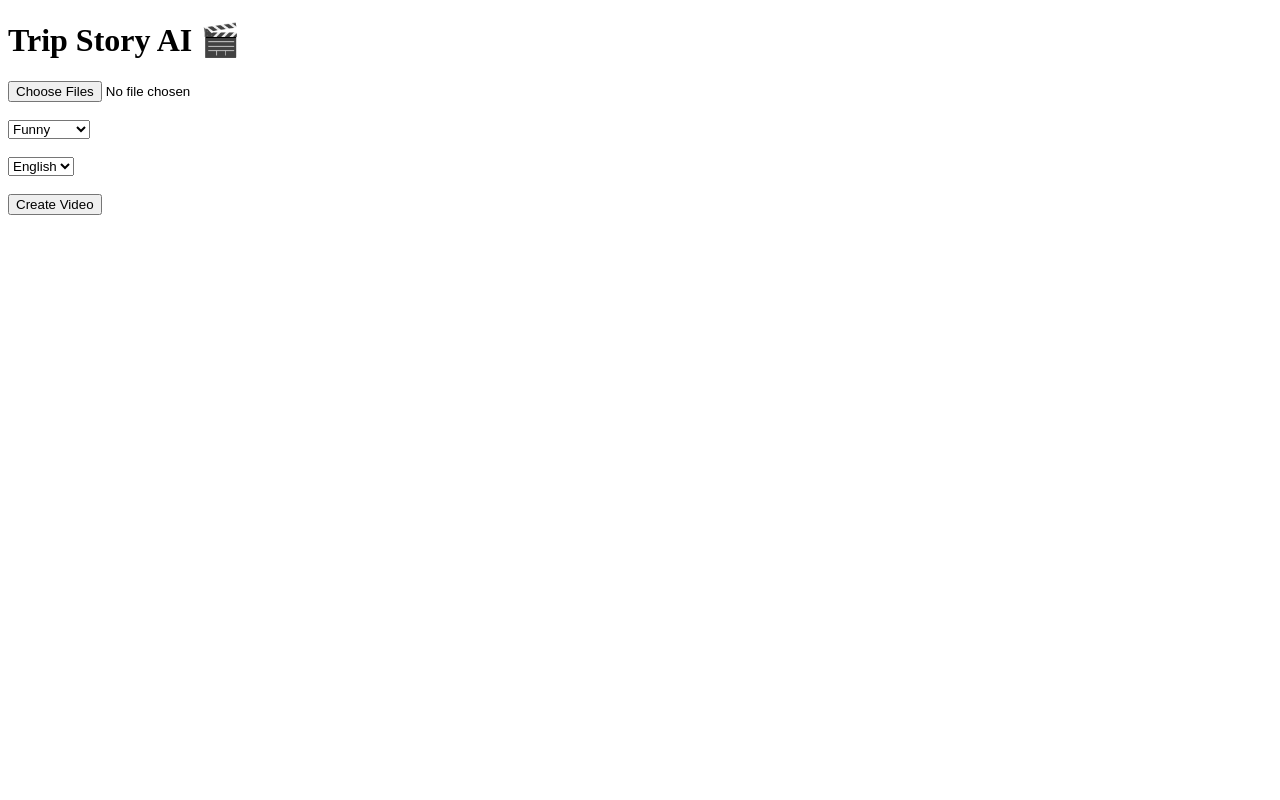
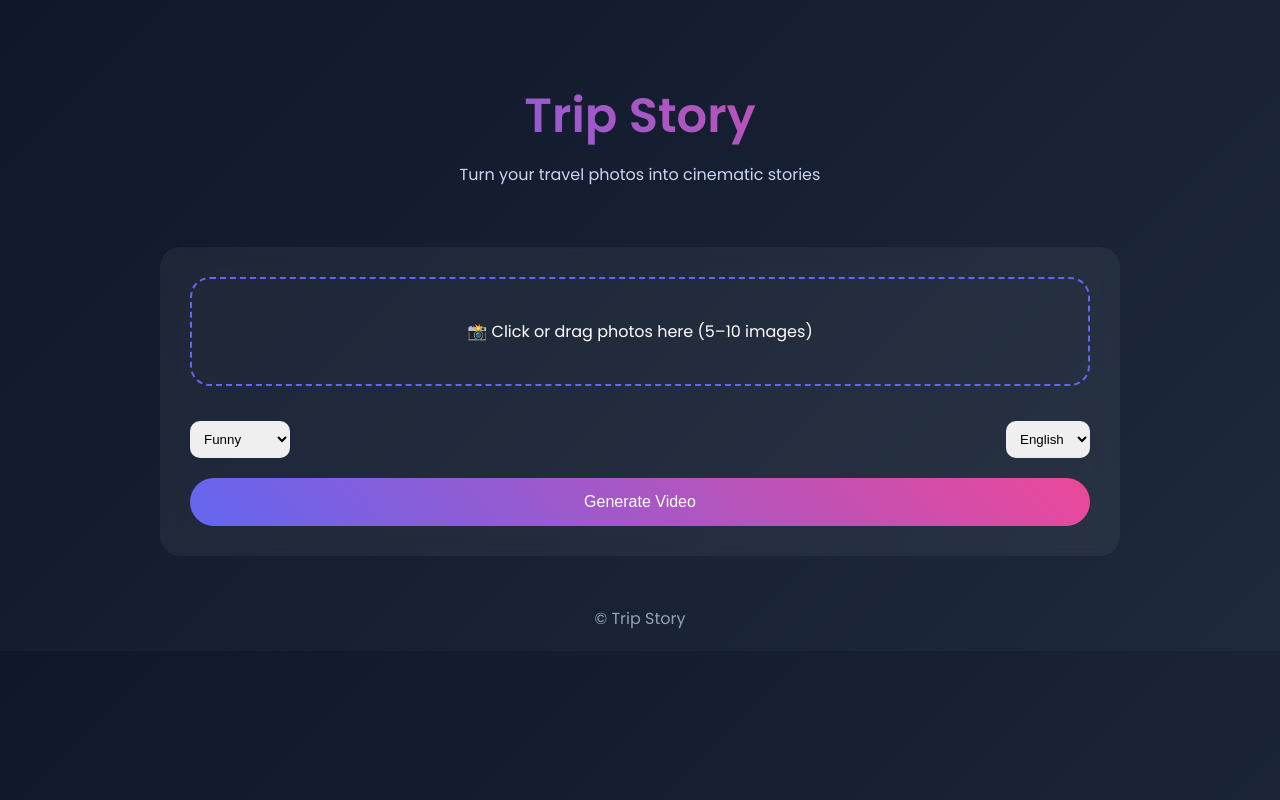
Before and after one commit to tanvipatel-16/Trip-story, a Flask app: page / in a window 1280 px wide. Run offline with Flask 3, Linux system fonts and the light colour scheme.

Commit message:
Update index.html

```diff
--- a/templates/index.html
+++ b/templates/index.html
@@ -1,27 +1,212 @@
 <!DOCTYPE html>
-<html>
+<html lang="en">
 <head>
-    <title>Trip Story AI</title>
+<meta charset="UTF-8">
+<meta name="viewport" content="width=device-width, initial-scale=1.0">
+<title>Trip Story</title>
+
+<link href="https://fonts.googleapis.com/css2?family=Poppins:wght@300;400;600&display=swap" rel="stylesheet">
+
+<style>
+* {
+    margin: 0;
+    padding: 0;
+    box-sizing: border-box;
+}
+
+body {
+    font-family: 'Poppins', sans-serif;
+    background: linear-gradient(135deg, #0f172a, #1e293b);
+    color: white;
+}
+
+.container {
+    max-width: 1000px;
+    margin: auto;
+    padding: 20px;
+}
+
+/* HERO */
+.hero {
+    text-align: center;
+    padding: 60px 20px;
+}
+
+.hero h1 {
+    font-size: 3rem;
+    background: linear-gradient(45deg, #6366f1, #ec4899);
+    -webkit-background-clip: text;
+    color: transparent;
+}
+
+.hero p {
+    margin-top: 10px;
+    color: #cbd5f5;
+}
+
+/* CARD */
+.card {
+    background: rgba(255,255,255,0.05);
+    border-radius: 20px;
+    padding: 30px;
+    backdrop-filter: blur(10px);
+}
+
+/* UPLOAD BOX */
+.upload-box {
+    border: 2px dashed #6366f1;
+    padding: 40px;
+    text-align: center;
+    border-radius: 20px;
+    cursor: pointer;
+    transition: 0.3s;
+}
+
+.upload-box:hover {
+    background: rgba(255,255,255,0.05);
+}
+
+/* PREVIEW */
+.preview {
+    display: flex;
+    flex-wrap: wrap;
+    margin-top: 15px;
+}
+
+.preview img {
+    width: 80px;
+    margin: 5px;
+    border-radius: 10px;
+}
+
+/* OPTIONS */
+.options {
+    display: flex;
+    justify-content: space-between;
+    margin-top: 20px;
+    flex-wrap: wrap;
+}
+
+select {
+    padding: 10px;
+    border-radius: 10px;
+    border: none;
+}
+
+/* BUTTON */
+button {
+    width: 100%;
+    margin-top: 20px;
+    padding: 15px;
+    border-radius: 30px;
+    border: none;
+    background: linear-gradient(45deg, #6366f1, #ec4899);
+    color: white;
+    font-size: 1rem;
+    cursor: pointer;
+    transition: 0.3s;
+}
+
+button:hover {
+    transform: scale(1.05);
+}
+
+/* LOADER */
+.loader {
+    display: none;
+    text-align: center;
+    margin-top: 20px;
+}
+
+/* FOOTER */
+.footer {
+    text-align: center;
+    margin-top: 50px;
+    color: #94a3b8;
+}
+</style>
 </head>
+
 <body>
-    <h1>Trip Story AI 🎬</h1>
 
-    <form action="/create" method="POST" enctype="multipart/form-data">
-        <input type="file" name="photos" multiple required><br><br>
+<div class="container">
 
+    <!-- HERO -->
+    <div class="hero">
+        <h1>Trip Story</h1>
+        <p>Turn your travel photos into cinematic stories</p>
+    </div>
+
+    <!-- FORM CARD -->
+    <div class="card">
+
+        <form id="form" action="/create" method="POST" enctype="multipart/form-data">
+
+            <!-- Upload -->
+            <div class="upload-box" onclick="document.getElementById('fileInput').click()">
+                📸 Click or drag photos here (5–10 images)
+            </div>
+
+            <input type="file" name="photos" id="fileInput" multiple required hidden>
+
+            <!-- Preview -->
+            <div class="preview" id="preview"></div>
+
+            <!-- Options -->
+            <div class="options">
                 <select name="vibe">
                     <option value="funny">Funny</option>
+                    <option value="emotional">Emotional</option>
                     <option value="dramatic">Dramatic</option>
-            <option value="emotional">Emotional</option>
                     <option value="cinematic">Cinematic</option>
-        </select><br><br>
+                </select>
 
                 <select name="language">
-            <option>English</option>
-            <option>Hindi</option>
-        </select><br><br>
+                    <option value="English">English</option>
+                    <option value="Hindi">Hindi</option>
+                </select>
+            </div>
 
-        <button type="submit">Create Video</button>
+            <!-- Submit -->
+            <button type="submit">Generate Video</button>
+
+            <!-- Loader -->
+            <div class="loader" id="loader">
+                ⏳ Generating your cinematic story...
+            </div>
+
         </form>
+
+    </div>
+
+    <!-- FOOTER -->
+    <div class="footer">
+        © Trip Story
+    </div>
+
+</div>
+
+<script>
+const fileInput = document.getElementById("fileInput");
+const preview = document.getElementById("preview");
+const loader = document.getElementById("loader");
+const form = document.getElementById("form");
+
+// Image preview
+fileInput.addEventListener("change", () => {
+    preview.innerHTML = "";
+    Array.from(fileInput.files).forEach(file => {
+        const img = document.createElement("img");
+        img.src = URL.createObjectURL(file);
+        preview.appendChild(img);
+    });
+});
+
+// Show loader
+form.addEventListener("submit", () => {
+    loader.style.display = "block";
+});
+</script>
+
 </body>
 </html>
```
Lines whose indentation alone changed are shown as unchanged.
